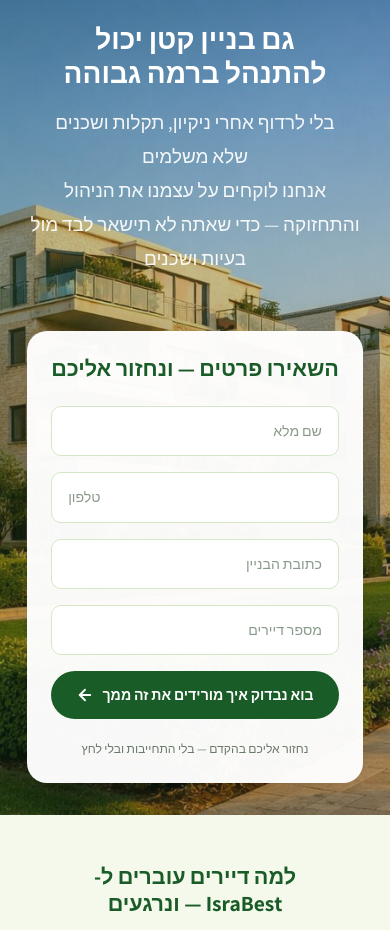
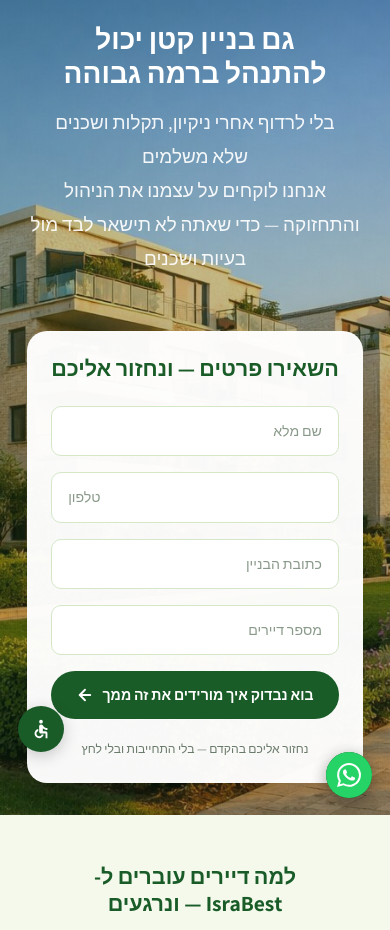
Before and after one commit to aismartpush-del/israbest, a plain HTML site: page index.html in a window 390 px wide. Shown: the part 74-1004 px from the top of the page. Drawn offline with Linux system fonts and the light colour scheme.

Commit message:
Add floating buttons: accessibility (left), phone + WhatsApp (right)

```diff
--- a/index.html
+++ b/index.html
@@ -911,5 +911,126 @@
 })();
 </script>
 
+<!-- ============================================
+     FLOATING BUTTONS
+     ============================================ -->
+
+<!-- Accessibility button (left) -->
+<button class="fab fab-accessibility" id="accessibilityBtn" aria-label="נגישות">
+  <svg viewBox="0 0 24 24" fill="currentColor" width="28" height="28"><circle cx="12" cy="4" r="2"/><path d="M19 13v-2c-1.54.02-3.09-.75-4.07-1.83l-1.29-1.43c-.17-.19-.38-.34-.61-.45-.01 0-.01-.01-.02-.01H13c-.35-.2-.75-.3-1.19-.26C10.76 7.11 10 8.04 10 9.09V15c0 1.1.9 2 2 2h5v5h2v-5.5c0-1.1-.9-2-2-2h-3v-3.45c1.29 1.07 3.25 1.94 5 1.95zm-6.17 5c-.41 1.16-1.52 2-2.83 2-1.66 0-3-1.34-3-3 0-1.31.84-2.41 2-2.83V12.1c-2.28.46-4 2.48-4 4.9 0 2.76 2.24 5 5 5 2.42 0 4.44-1.72 4.9-4h-2.07z"/></svg>
+</button>
+
+<!-- Phone + WhatsApp (right) -->
+<div class="fab-group-right">
+  <a href="tel:050-4372323" class="fab fab-phone" aria-label="התקשרו אלינו">
+    <svg viewBox="0 0 24 24" fill="currentColor" width="26" height="26"><path d="M6.62 10.79c1.44 2.83 3.76 5.14 6.59 6.59l2.2-2.2c.27-.27.67-.36 1.02-.24 1.12.37 2.33.57 3.57.57.55 0 1 .45 1 1V20c0 .55-.45 1-1 1-9.39 0-17-7.61-17-17 0-.55.45-1 1-1h3.5c.55 0 1 .45 1 1 0 1.25.2 2.45.57 3.57.11.35.03.74-.25 1.02l-2.2 2.2z"/></svg>
+  </a>
+  <a href="https://wa.me/9720504372323" target="_blank" rel="noopener" class="fab fab-whatsapp" aria-label="WhatsApp">
+    <svg viewBox="0 0 24 24" fill="currentColor" width="28" height="28"><path d="M17.472 14.382c-.297-.149-1.758-.867-2.03-.967-.273-.099-.471-.148-.67.15-.197.297-.767.966-.94 1.164-.173.199-.347.223-.644.075-.297-.15-1.255-.463-2.39-1.475-.883-.788-1.48-1.761-1.653-2.059-.173-.297-.018-.458.13-.606.134-.133.298-.347.446-.52.149-.174.198-.298.298-.497.099-.198.05-.371-.025-.52-.075-.149-.669-1.612-.916-2.207-.242-.579-.487-.5-.669-.51-.173-.008-.371-.01-.57-.01-.198 0-.52.074-.792.372-.272.297-1.04 1.016-1.04 2.479 0 1.462 1.065 2.875 1.213 3.074.149.198 2.096 3.2 5.077 4.487.709.306 1.262.489 1.694.625.712.227 1.36.195 1.871.118.571-.085 1.758-.719 2.006-1.413.248-.694.248-1.289.173-1.413-.074-.124-.272-.198-.57-.347m-5.421 7.403h-.004a9.87 9.87 0 01-5.031-1.378l-.361-.214-3.741.982.998-3.648-.235-.374a9.86 9.86 0 01-1.51-5.26c.001-5.45 4.436-9.884 9.888-9.884 2.64 0 5.122 1.03 6.988 2.898a9.825 9.825 0 012.893 6.994c-.003 5.45-4.437 9.884-9.885 9.884m8.413-18.297A11.815 11.815 0 0012.05 0C5.495 0 .16 5.335.157 11.892c0 2.096.547 4.142 1.588 5.945L.057 24l6.305-1.654a11.882 11.882 0 005.683 1.448h.005c6.554 0 11.89-5.335 11.893-11.893a11.821 11.821 0 00-3.48-8.413z"/></svg>
+  </a>
+</div>
+
+<style>
+/* --- Floating Action Buttons --- */
+.fab {
+  position: fixed;
+  z-index: 9999;
+  width: 52px;
+  height: 52px;
+  border-radius: 50%;
+  border: none;
+  cursor: pointer;
+  display: flex;
+  align-items: center;
+  justify-content: center;
+  box-shadow: 0 4px 16px rgba(0,0,0,0.2);
+  transition: transform 0.2s, box-shadow 0.2s;
+  text-decoration: none;
+}
+.fab:hover {
+  transform: scale(1.1);
+  box-shadow: 0 6px 24px rgba(0,0,0,0.3);
+}
+.fab svg {
+  width: 26px;
+  height: 26px;
+}
+
+/* Accessibility — left */
+.fab-accessibility {
+  bottom: 24px;
+  left: 24px;
+  background: #1A5C28;
+  color: #fff;
+}
+
+/* Phone + WhatsApp — right */
+.fab-group-right {
+  position: fixed;
+  z-index: 9999;
+  bottom: 24px;
+  right: 24px;
+  display: flex;
+  flex-direction: column;
+  gap: 14px;
+}
+.fab-phone {
+  background: #1A5C28;
+  color: #fff;
+}
+.fab-whatsapp {
+  background: #25D366;
+  color: #fff;
+}
+.fab-whatsapp svg {
+  width: 28px;
+  height: 28px;
+}
+
+@media (max-width: 768px) {
+  .fab {
+    width: 46px;
+    height: 46px;
+  }
+  .fab svg {
+    width: 22px;
+    height: 22px;
+  }
+  .fab-whatsapp svg {
+    width: 24px;
+    height: 24px;
+  }
+  .fab-accessibility {
+    bottom: 18px;
+    left: 18px;
+  }
+  .fab-group-right {
+    bottom: 18px;
+    right: 18px;
+    gap: 10px;
+  }
+}
+</style>
+
+<!-- Accessibility Toggle Script -->
+<script>
+(function() {
+  const btn = document.getElementById('accessibilityBtn');
+  let highContrast = false;
+  btn.addEventListener('click', () => {
+    highContrast = !highContrast;
+    if (highContrast) {
+      document.body.style.fontSize = '120%';
+      document.body.style.filter = 'contrast(1.3)';
+      btn.style.outline = '3px solid #B8D400';
+    } else {
+      document.body.style.fontSize = '';
+      document.body.style.filter = '';
+      btn.style.outline = '';
+    }
+  });
+})();
+</script>
+
 </body>
 </html>
```
